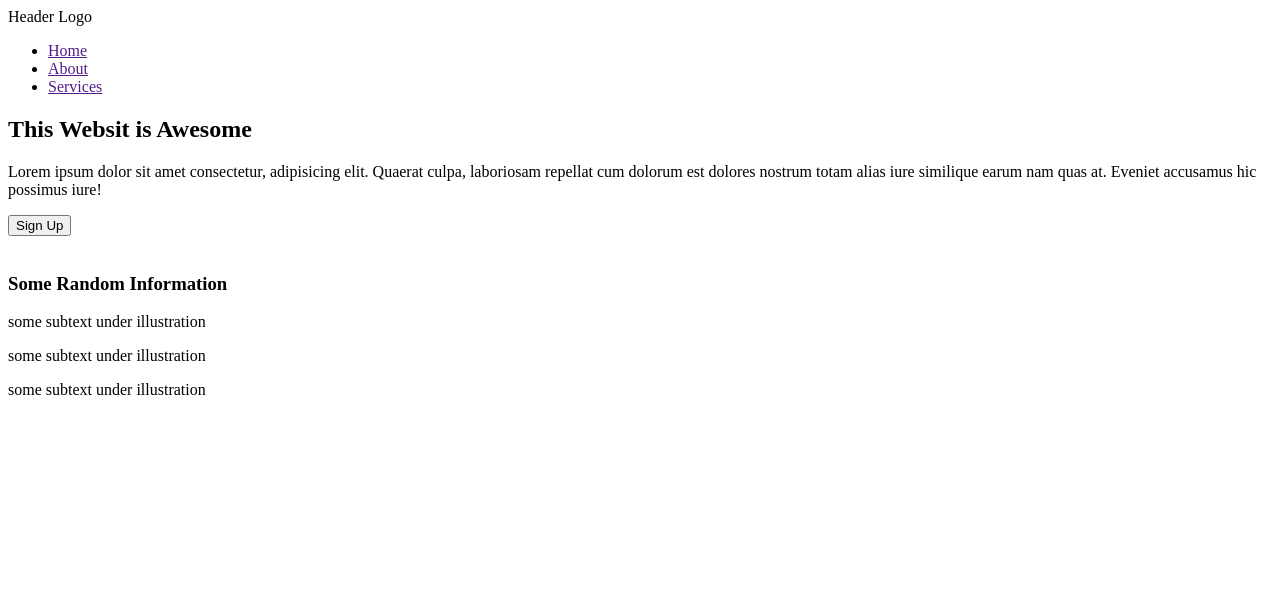
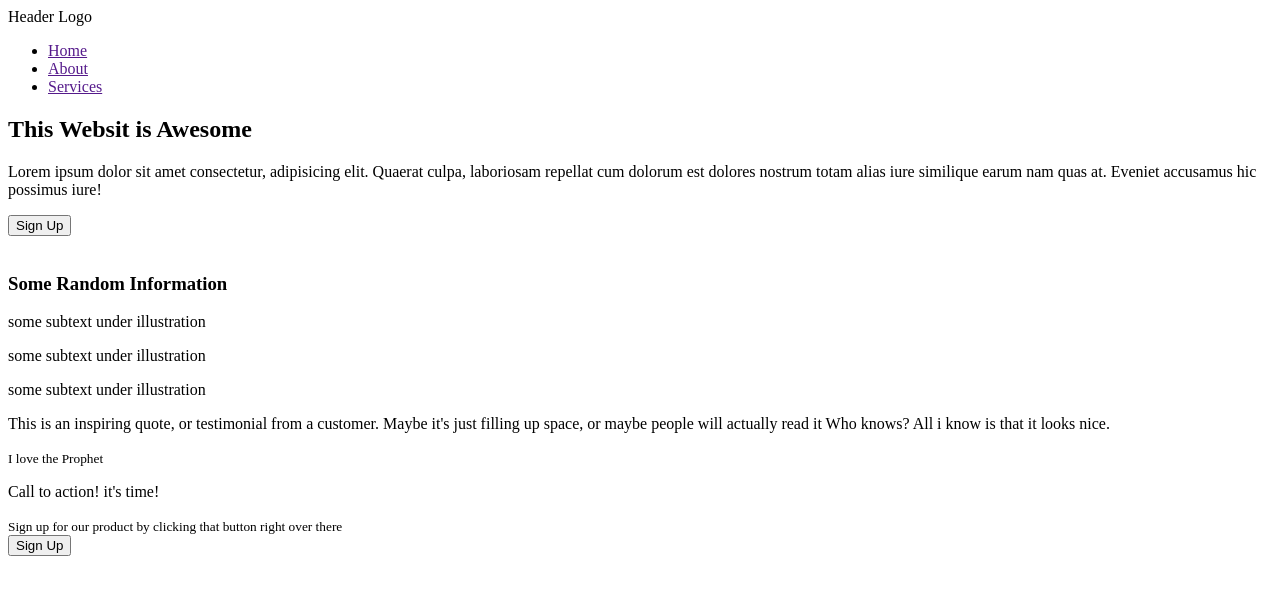
Before and after one commit to abdulhamiid/levelup, a plain HTML site: page index.html in a window 1280 px wide. Drawn offline with Linux system fonts and the light colour scheme.

Commit message:
Add section-3 and section-4

```diff
--- a/index.html
+++ b/index.html
@@ -40,6 +40,21 @@
                 </div>
             </div>
         </section>
+        <section class="section-3">
+            <p>This is an inspiring quote, or testimonial from a customer. Maybe it's just filling up space, or maybe people will actually read it Who knows? All i know is that it looks nice.</p>
+            <small>I love the Prophet</small>
+        </section>
+        <section class="section-4">
+            <div>
+                <p>Call to action! it's time!</p>
+                <small>Sign up for our product by clicking that button right over there</small>
+            </div>
+            <div>
+                <button>Sign Up</button>
+            </div>
+
+
+        </section>
     </div>
 
 </body>
```
